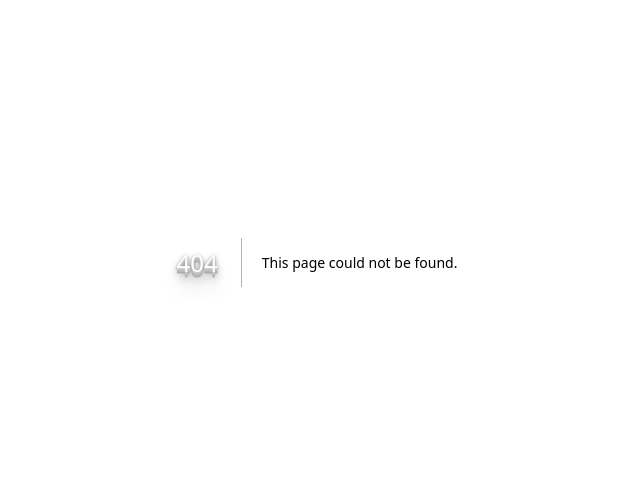
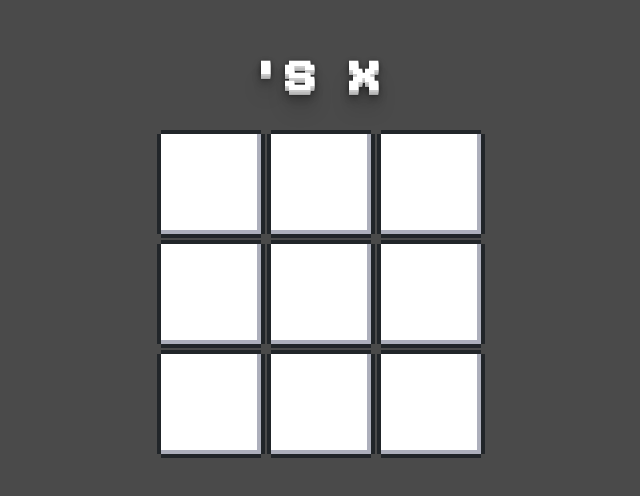
Before and after one commit to MaisonFlynn/Tic-Tac-Together, a Next.js app: page /roboto in a window 1280 px wide. Before the commit this address had no page. Shown: the part 138-634 px from the top of the page, without its empty margins (323-963 px from the left). Built offline with nearby package versions, Linux system fonts and the light colour scheme.

Commit message:
Mr. Roboto

```diff
--- /dev/null
+++ b/pages/roboto.js
@@ -0,0 +1,121 @@
+import { useState, useEffect } from 'react';
+import { useRouter } from 'next/router';
+
+export default function Roboto() {
+  const [board, boarded] = useState(Array(9).fill(null));
+  const [turn, turned] = useState(true);
+  const [symbol, symbolized] = useState(null);
+  const [computer, computerized] = useState(null);
+  const [announcer, announced] = useState(null);
+  const [username, usernamed] = useState('');
+
+  const router = useRouter();
+
+  useEffect(() => {
+    // GET Username FROM Local Storage
+    const yoink = localStorage.getItem('username');
+    if (yoink) {
+      usernamed(yoink);
+    }
+    innit(); // Start Game
+  }, []);
+
+  useEffect(() => {
+    if (!turn && !announcer) {
+      setTimeout(compute, 500); // Delay TO Simulate Thonkin'
+    }
+  }, [turn, announcer]);
+
+  // Start Game
+  const innit = () => {
+    const pluck = Math.random() < 0.5;
+    symbolized(pluck ? 'X' : 'O'); // User's Symbol
+    computerized(pluck ? 'O' : 'X'); // Computer's Symbol
+    turned(pluck); // Turn
+    boarded(Array(9).fill(null));
+    announced(null);
+  };
+
+  const maneuver = (index) => {
+    if (!board[index] && !announcer && turn) {
+      const crisp = [...board];
+      crisp[index] = symbol;
+      boarded(crisp);
+      peep(crisp, symbol); // Check IF Win
+      turned(false);
+    }
+  };
+
+  // Check FOR Available Cell(s)
+  const compute = () => {
+    const free = board
+      .map((val, idx) => (val === null ? idx : null))
+      .filter((val) => val !== null);
+    if (free.length === 0 || announcer) return;
+
+    const haphazard = free[Math.floor(Math.random() * free.length)];
+    const crisp = [...board];
+    crisp[haphazard] = computer;
+    boarded(crisp);
+    peep(crisp, computer);
+    turned(true);
+  };
+
+  // Check IF Win
+  const peep = (crisp, active) => {
+    const combination = [
+      [0, 1, 2],
+      [3, 4, 5],
+      [6, 7, 8],
+      [0, 3, 6],
+      [1, 4, 7],
+      [2, 5, 8],
+      [0, 4, 8],
+      [2, 4, 6],
+    ];
+
+    for (let combination of combination) {
+      const [a, b, c] = combination;
+      if (crisp[a] === active && crisp[b] === active && crisp[c] === active) {
+        if (active === symbol) {
+          announced('YOU WIN!');
+        } else {
+          announced('YOU LOSE!');
+        }
+        return;
+      }
+    }
+
+    if (crisp.every((cell) => cell !== null)) {
+      announced('DRAW!');
+    }
+  };
+
+  const restart = () => {
+    innit();
+  };
+
+  return (
+    <div className="container">
+      <h1>{username}'S {symbol}</h1>
+      <div className="board">
+        {board.map((value, index) => (
+          <div
+            key={index}
+            className={`cell nes-btn ${value ? 'is-disabled' : 'nes-btn'}`}
+            onClick={() => maneuver(index)}
+          >
+            {value}
+          </div>
+        ))}
+      </div>
+      {announcer && (
+        <div className="result">
+          {announcer === 'DRAW!' ? <h2>DRAW!</h2> : <h2>{announcer}</h2>}
+          <button className="nes-btn is-success" onClick={restart}>AGAIN</button>
+          <button className="nes-btn is-error" onClick={() => router.push('/menu')}>LEAVE</button>
+        </div>
+      )}
+    </div>
+  );
+}
--- a/styles/style.css
+++ b/styles/style.css
@@ -10,6 +10,7 @@ html, body {
     display: flex;
     align-items: center;
     justify-content: center;
+    background-color: #4a4a4a;
 }
 
 .container {
@@ -21,7 +22,7 @@ html, body {
     gap: 20px;
 }
 
-h1 {
+h1, h2, h3, h4, h5, h6 {
     color: #fff;
     text-shadow: 0 1px 0 #ccc,
                0 2px 0 #c9c9c9,
@@ -60,3 +61,34 @@ button, input {
     justify-content: center;
     gap: 20px;
 }
+
+.nes-input {
+    background-clip: border-box !important;
+}
+
+.board {
+    display: grid;
+    grid-template-columns: repeat(3, 100px);
+    grid-template-rows: repeat(3, 100px);
+    gap: 10px;
+    margin-bottom: 20px;
+}
+
+.cell {
+    display: flex;
+    align-items: center;
+    justify-content: center;
+    font-size: 24px;
+    font-weight: bold;
+    height: 100px;
+    width: 100px;
+    cursor: pointer;
+}
+
+.result {
+    text-align: center;
+}
+
+.result .nes-btn {
+    margin: 20px;
+}
```
Also changed, not shown: pages/menu.js (+10 -4 lines).
